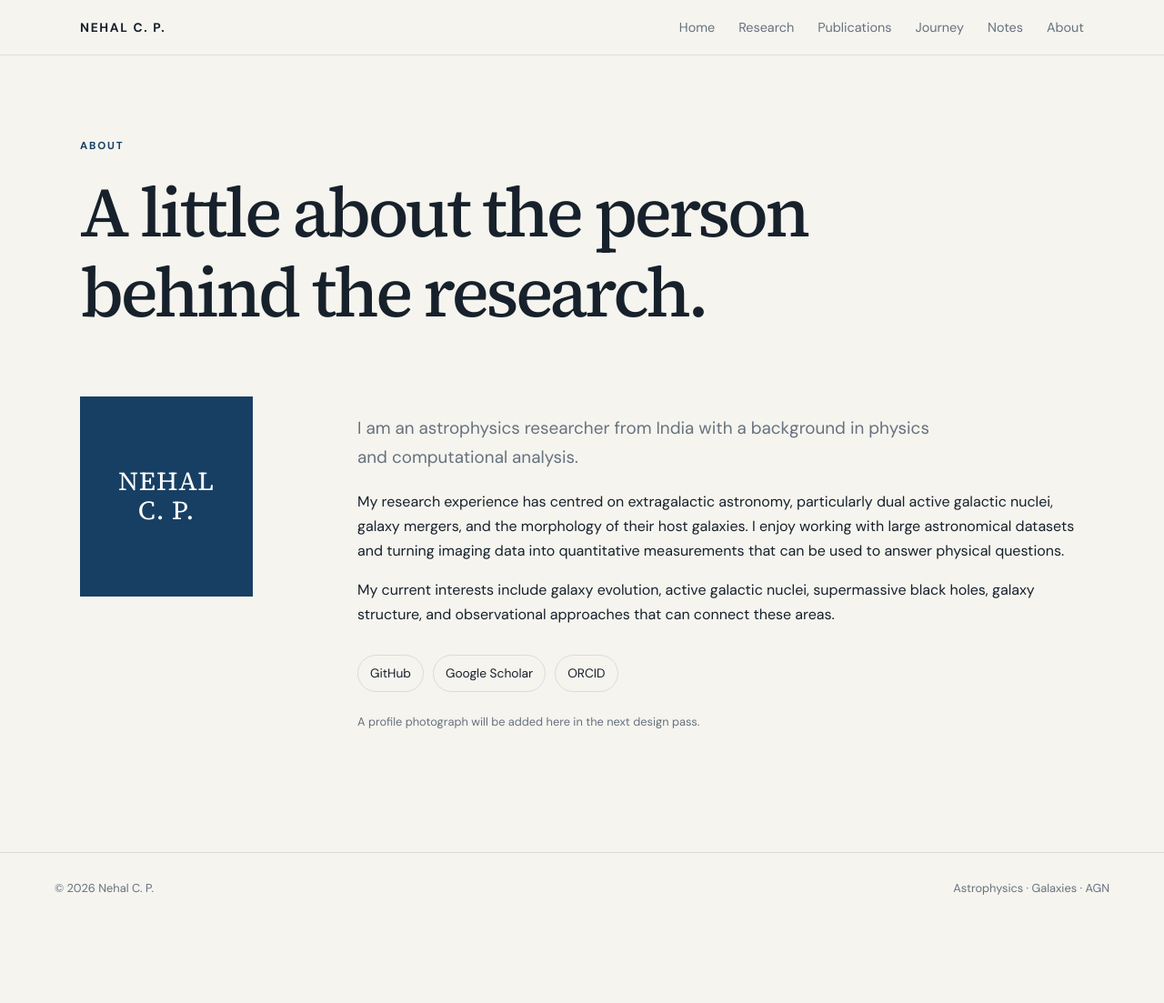
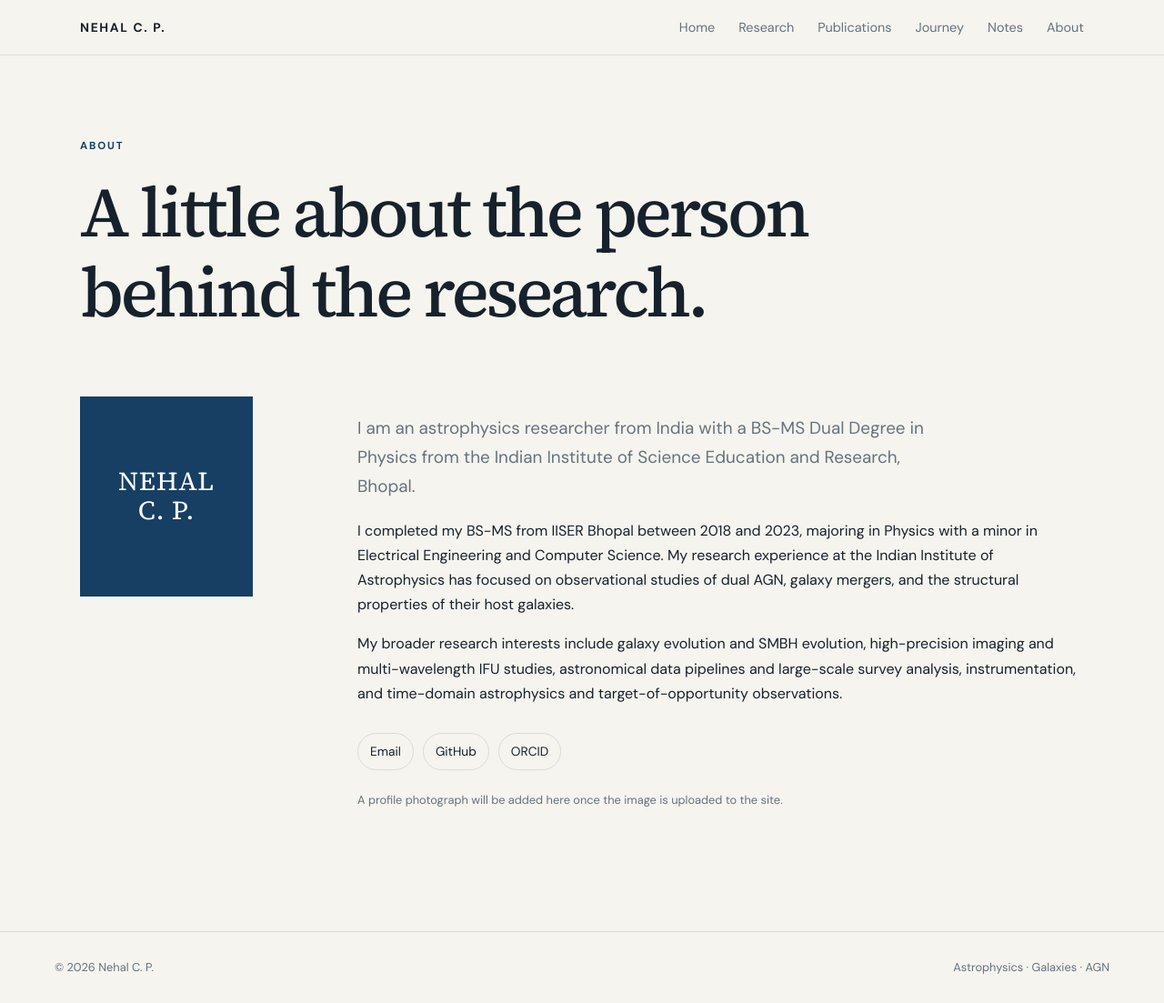
Before and after one commit to Nehalcp/nehalcp.github.io, a Jekyll site: the page built from about.md, in a window 1280 px wide and 1103 px high. Shown: the whole window at 91% size. Built offline with Jekyll 4.4.1, drawn with Linux system fonts in a browser that asks for light colours.

Commit message:
Update about page from CV

```diff
--- a/about.md
+++ b/about.md
@@ -3,4 +3,4 @@ layout: default
 title: About
 permalink: /about/
 ---
-<div class="page"><div class="container"><div class="page-intro"><div class="eyebrow">About</div><h1>A little about the person behind the research.</h1></div><div class="about-grid"><div><div class="profile-placeholder" aria-label="Profile photograph placeholder"><span>NEHAL<br>C. P.</span></div></div><div><p class="lede">I am an astrophysics researcher from India with a background in physics and computational analysis.</p><p>My research experience has centred on extragalactic astronomy, particularly dual active galactic nuclei, galaxy mergers, and the morphology of their host galaxies. I enjoy working with large astronomical datasets and turning imaging data into quantitative measurements that can be used to answer physical questions.</p><p>My current interests include galaxy evolution, active galactic nuclei, supermassive black holes, galaxy structure, and observational approaches that can connect these areas.</p><div class="links"><a href="https://github.com/ncp00">GitHub</a><a href="https://scholar.google.com/">Google Scholar</a><a href="https://orcid.org/">ORCID</a></div><p class="small-note">A profile photograph will be added here in the next design pass.</p></div></div></div></div>
+<div class="page"><div class="container"><div class="page-intro"><div class="eyebrow">About</div><h1>A little about the person behind the research.</h1></div><div class="about-grid"><div><div class="profile-placeholder" aria-label="Profile photograph placeholder"><span>NEHAL<br>C. P.</span></div></div><div><p class="lede">I am an astrophysics researcher from India with a BS-MS Dual Degree in Physics from the Indian Institute of Science Education and Research, Bhopal.</p><p>I completed my BS-MS from IISER Bhopal between 2018 and 2023, majoring in Physics with a minor in Electrical Engineering and Computer Science. My research experience at the Indian Institute of Astrophysics has focused on observational studies of dual AGN, galaxy mergers, and the structural properties of their host galaxies.</p><p>My broader research interests include galaxy evolution and SMBH evolution, high-precision imaging and multi-wavelength IFU studies, astronomical data pipelines and large-scale survey analysis, instrumentation, and time-domain astrophysics and target-of-opportunity observations.</p><div class="links"><a href="mailto:ncp.sudo@gmail.com">Email</a><a href="https://github.com/ncp00">GitHub</a><a href="https://orcid.org/0009-0008-9053-7034">ORCID</a></div><p class="small-note">A profile photograph will be added here once the image is uploaded to the site.</p></div></div></div></div>
```
